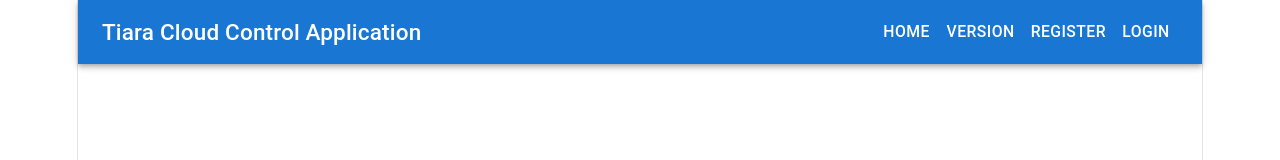
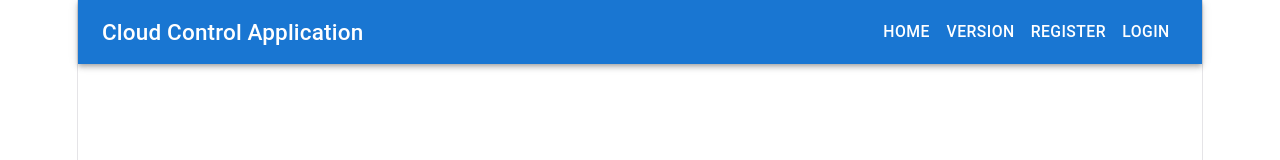
Before and after one commit to AlfinAkash/autodeploy-fullstack-ec2, a React app in the folder frontend/: page /users in a window 1280 px wide. Shown: the top 160 px of the page. Built offline with nearby package versions, Linux system fonts and the light colour scheme; no server answers; the HTML template or start-up script is replaced by a standard one.

Commit message:
fix: updated the UI name

```diff
--- a/frontend/src/components/Headers.jsx
+++ b/frontend/src/components/Headers.jsx
@@ -11,7 +11,7 @@ const Header = ({ token, setToken, navigate }) => {
   return (
     <AppBar position="static">
       <Toolbar style={{ display: "flex", justifyContent: "space-between" }}>
-        <Typography variant="h6">Tiara Cloud Control Application</Typography>
+        <Typography variant="h6"> Cloud Control Application</Typography>
 
         <div>
           <Button color="inherit" onClick={() => navigate("/")}>
```
